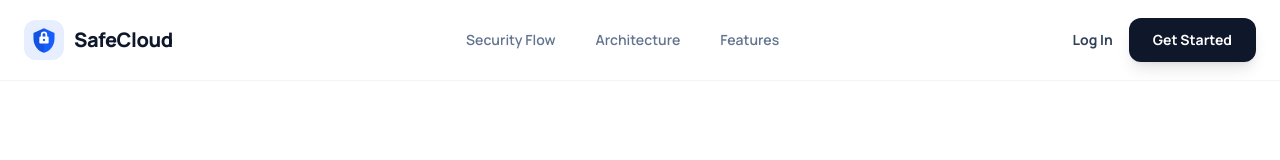
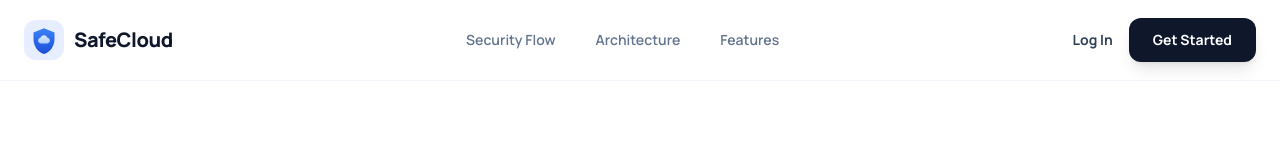
Before and after one commit to haarryyyyyyy/SecureStore, a Next.js app: page / in a window 1280 px wide. Shown: the top 160 px of the page. Built offline with nearby package versions, Linux system fonts and the light colour scheme.

Commit message:
redesigned app icon to premium shield-cloud motif

```diff
--- a/components/ui/BrandLogo.tsx
+++ b/components/ui/BrandLogo.tsx
@@ -1,6 +1,9 @@
 import React from 'react';
 
 export function BrandLogo({ size = 24, className = "" }) {
+  // Creating unique IDs for gradients to prevent conflicts if multiple logos are rendered
+  const gradientId = React.useId();
+
   return (
     <svg
       width={size}
@@ -10,36 +13,28 @@ export function BrandLogo({ size = 24, className = "" }) {
       xmlns="http://www.w3.org/2000/svg"
       className={className}
     >
+      <defs>
+        <linearGradient id={`shieldGradient-${gradientId}`} x1="24" y1="4" x2="24" y2="48" gradientUnits="userSpaceOnUse">
+          <stop stopColor="#3B82F6" />
+          <stop offset="1" stopColor="#1D4ED8" />
+        </linearGradient>
+        <linearGradient id={`cloudGradient-${gradientId}`} x1="24" y1="16" x2="24" y2="30" gradientUnits="userSpaceOnUse">
+          <stop stopColor="#EFF6FF" />
+          <stop offset="1" stopColor="#BFDBFE" />
+        </linearGradient>
+      </defs>
+
+      {/* Premium Shield Body */}
       <path
-        d="M24 4L6 12V22C6 33.2 13.8 43.6 24 46C34.2 43.6 42 33.2 42 22V12L24 4Z"
-        fill="currentColor"
-        className="text-blue-600"
+        d="M24 4L6 11V22.5C6 34.5 13.8 45 24 48C34.2 45 42 34.5 42 22.5V11L24 4Z"
+        fill={`url(#shieldGradient-${gradientId})`}
       />
+
+      {/* Cloud Motif Inside */}
       <path
-        d="M24 46C13.8 43.6 6 33.2 6 22V12L24 4V46Z"
-        fill="black"
-        fillOpacity="0.1"
-      />
-      <rect
-        x="16"
-        y="18"
-        width="16"
-        height="12"
-        rx="2"
-        fill="white"
-      />
-      <path
-        d="M20 18V15C20 12.7909 21.7909 11 24 11C26.2091 11 28 12.7909 28 15V18"
-        stroke="white"
-        strokeWidth="3"
-        strokeLinecap="round"
-      />
-      <circle
-        cx="24"
-        cy="24"
-        r="2"
-        fill="currentColor"
-        className="text-blue-600"
+        d="M29 30H19C16.2 30 14 27.8 14 25C14 22.7 15.7 20.8 17.9 20.3C18.8 17.8 21.2 16 24 16C26.8 16 29.1 17.7 29.8 20.1C32.2 20.5 34 22.5 34 25C34 27.8 31.8 30 29 30Z"
+        fill={`url(#cloudGradient-${gradientId})`}
+        fillOpacity="0.9"
       />
     </svg>
   );
--- a/lib/email-templates.ts
+++ b/lib/email-templates.ts
@@ -90,8 +90,9 @@ const Layout = (content: string) => `
     <body style="margin: 0; padding: 20px; background-color: #f1f5f9;">
         <div style="${styles.container}">
             <div style="${styles.header}">
-                <a href="${process.env.NEXT_PUBLIC_APP_URL || 'http://localhost:3000'}" style="${styles.logo}">
-                    SafeCloud
+                <a href="${process.env.NEXT_PUBLIC_APP_URL || 'http://localhost:3000'}" style="text-decoration: none;">
+                    <img src="${process.env.NEXT_PUBLIC_APP_URL || 'http://localhost:3000'}/icon.svg" alt="SafeCloud Logo" width="48" height="48" style="display: block; margin: 0 auto;" />
+                    <div style="${styles.logo}; margin-top: 10px;">SafeCloud</div>
                 </a>
             </div>
             <div style="${styles.body}">
```
Also changed, not shown: app/icon.svg.
